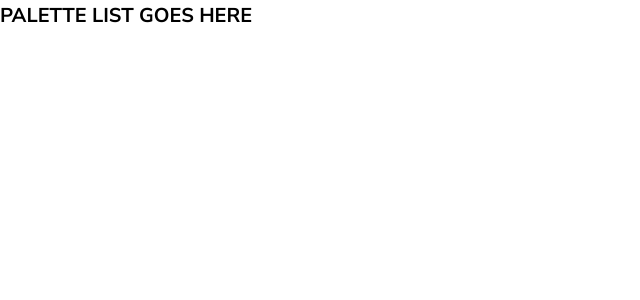
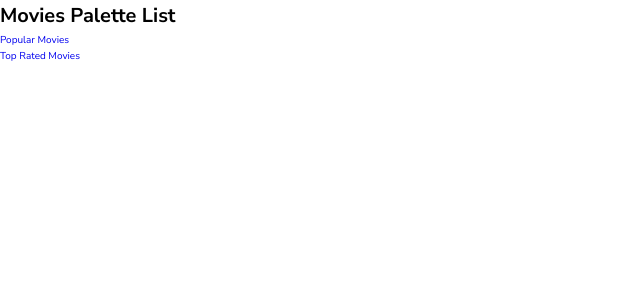
Before and after one commit to HadySalhab/Movie-React-App, a React (Create React App) app: page / in a window 1280 px wide. Shown: the top 300 px of the page, without its empty margins (0-640 px from the left). Built offline with nearby package versions, Linux system fonts and the light colour scheme.

Commit message:
Add PaletteList component and Links

```diff
--- a/src/App.js
+++ b/src/App.js
@@ -2,13 +2,13 @@ import React from "react";
 import { Route, Switch, Redirect } from "react-router-dom";
 import PaletteFinder from "./vo/PaletteFinder";
 import Palette from "./components/Palette";
+import PaletteList from "./components/PaletteList";
 
 import "./style/App.css";
 
 function App() {
 	return (
 		<Switch>
-			<Route exact path="/" render={() => <h1>PALETTE LIST GOES HERE</h1>} />
 			<Route
 				exact
 				path="/palette/:id"
@@ -18,12 +18,15 @@ function App() {
 					/>
 				)}
 			/>
+			<Route
+				exact
+				path="/"
+				render={() => (
+					<PaletteList paletteList={PaletteFinder.getAllPalettes()} />
+				)}
+			/>
 			<Redirect to="/" />
 		</Switch>
-
-		// <div className="App">
-		// 	<MoviePalette {...seedMovies[0]} />
-		// </div>
 	);
 }
 
--- a/src/components/Navbar.js
+++ b/src/components/Navbar.js
@@ -1,4 +1,5 @@
 import React, { Component } from "react";
+import { Link } from "react-router-dom";
 import Select from "@material-ui/core/Select";
 import MenuItem from "@material-ui/core/MenuItem";
 
@@ -15,7 +16,11 @@ export default class Navbar extends Component {
 		const { title, sortBy } = this.props;
 		return (
 			<header className="Navbar">
-				<h1 className="logo">{title}</h1>
+				<h1>
+					<Link className="logo" to="/">
+						Movie Palette
+					</Link>
+				</h1>
 				<Select value={sortBy} onChange={this.onSortChange}>
 					<MenuItem value="original">Original</MenuItem>
 					<MenuItem value="popularity">By Popularity</MenuItem>
--- /dev/null
+++ b/src/components/PaletteList.js
@@ -0,0 +1,18 @@
+import React, { Component } from "react";
+import { Link } from "react-router-dom";
+
+export default class PaletteList extends Component {
+	render() {
+		const paletteList = this.props.paletteList;
+		return (
+			<div>
+				<h1>Movies Palette List</h1>
+				{paletteList.map((palette) => (
+					<p>
+						<Link to={`/palette/${palette.id}`}>{palette.paletteName}</Link>
+					</p>
+				))}
+			</div>
+		);
+	}
+}
--- a/src/style/Navbar.css
+++ b/src/style/Navbar.css
@@ -2,7 +2,7 @@
 	display: flex;
 	justify-content: space-between;
 	align-items: center;
-	padding: 2rem 2rem;
+
 	z-index: 1;
 	width: 100%;
 	opacity: 0.9;
@@ -10,6 +10,15 @@
 	background-color: rgb(22, 34, 87);
 }
 .logo {
+	display: inline-block;
+	padding: 2rem 2rem;
 	color: white;
 	font-size: 2.5rem;
+	text-decoration: underline;
+	background-color: rgba(0, 0, 0, 0.3);
+	transition: all 0.2s;
 }
+
+.logo:hover {
+	color: rgba(214, 214, 214, 0.925);
+}
--- a/src/vo/PaletteFinder.js
+++ b/src/vo/PaletteFinder.js
@@ -5,6 +5,9 @@ class PaletteFinder {
 			return palette.id === paletteId;
 		});
 	}
+	getAllPalettes() {
+		return seedMovies;
+	}
 }
 
 export default new PaletteFinder();
```
